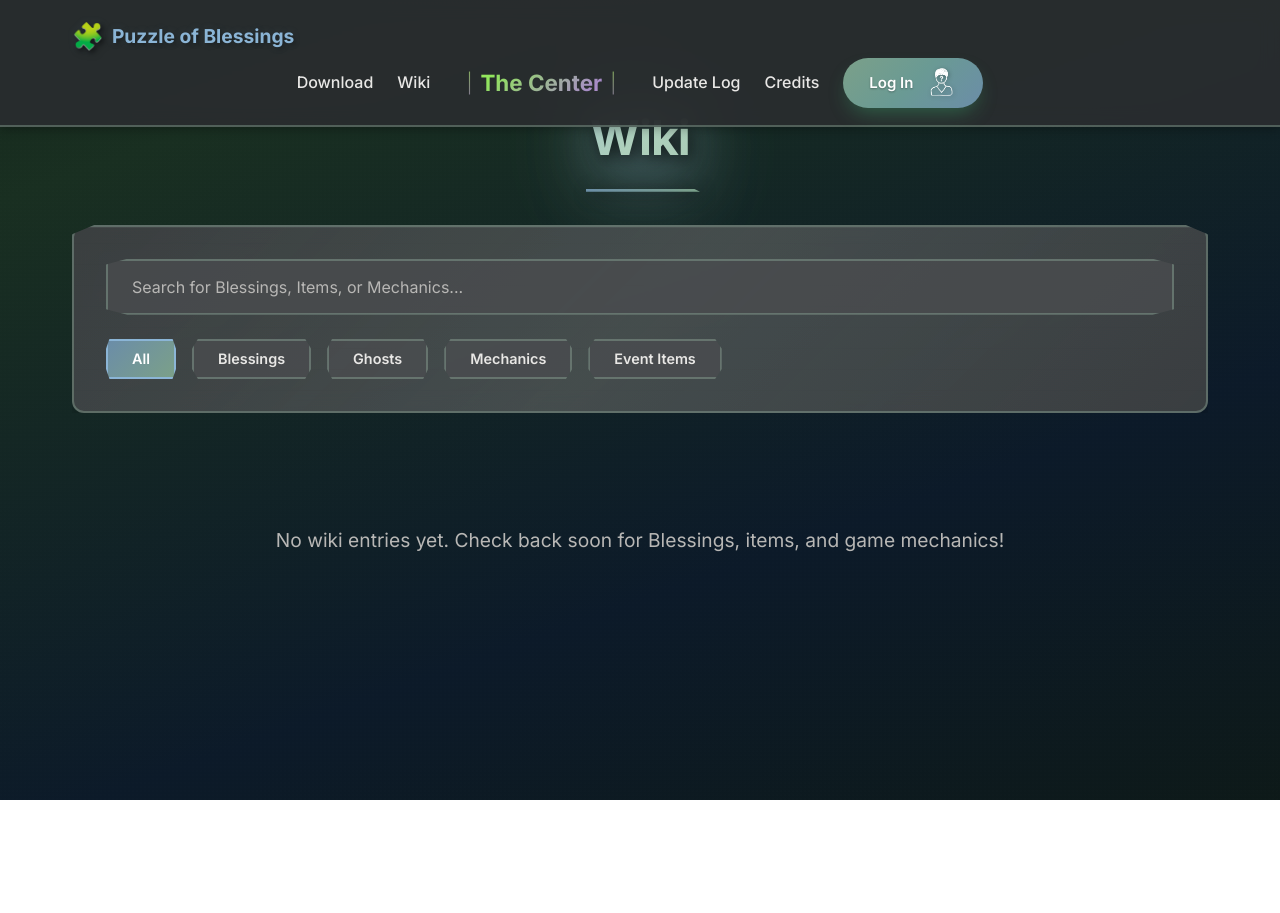
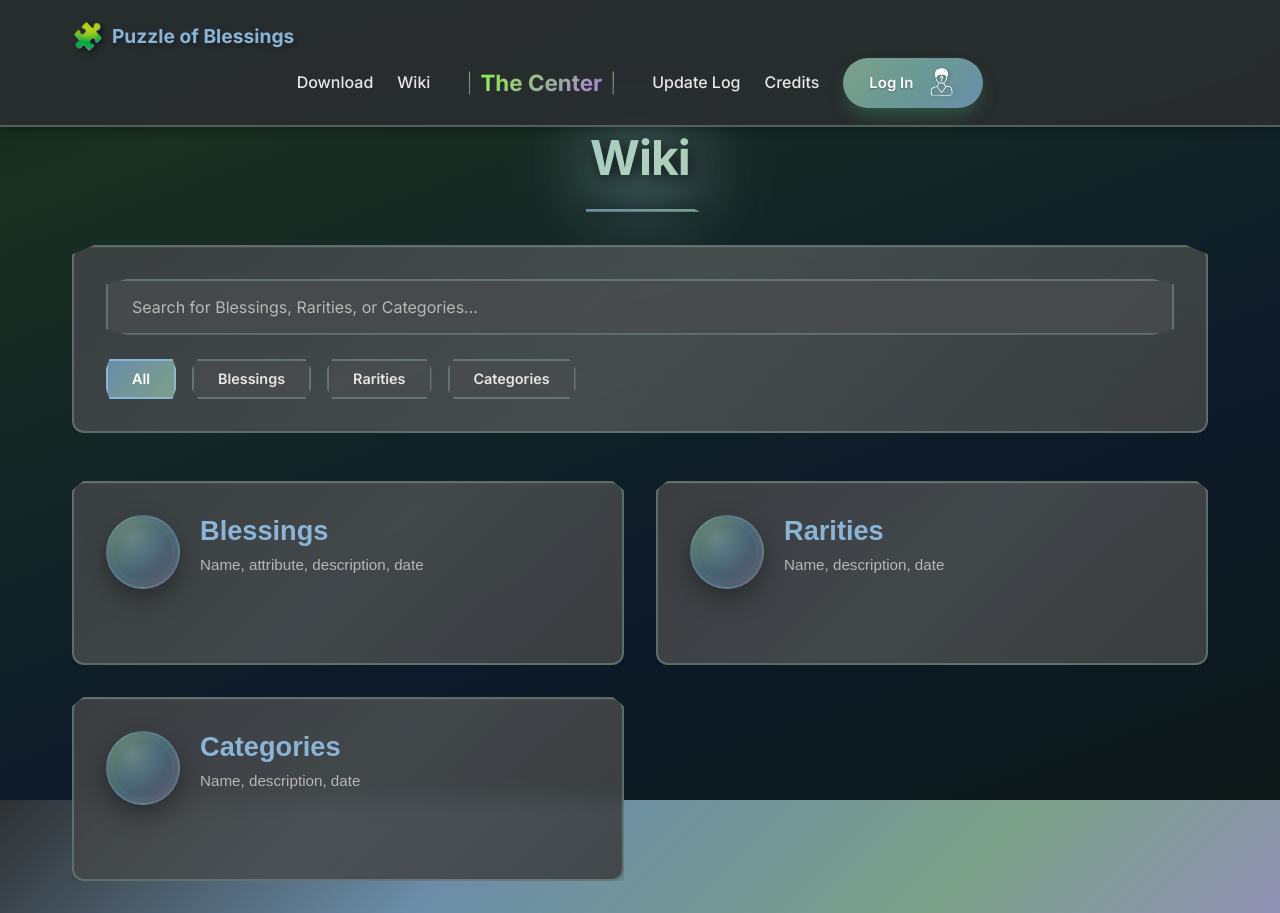
Before and after one commit to SalvadorMilaFilipe/WebsitePuzzleofBlessings, a React (Vite) app: page /wiki in a window 1280 px wide. Before the commit the page ends 800 px from the top, so only its background shows below. Built offline with nearby package versions, Linux system fonts and the light colour scheme.

Commit message:
Alteracoes Website 17/03/2026 - Adição da funcionalidade e infos para a wiki

```diff
--- a/css/wiki.css
+++ b/css/wiki.css
@@ -3,7 +3,8 @@
    =========================================== */
 
 .wiki-main {
-    padding: 2rem 0;
+    /* Navbar is fixed; keep content visible */
+    padding: 7.5rem 0 2rem;
     min-height: calc(100vh - 200px);
 }
 
@@ -85,14 +86,284 @@
     box-shadow: 0 4px 12px rgba(90, 125, 154, 0.28);
 }
 
-.wiki-grid {
+/* ===========================================
+   ELEMENTS GRID (2 per row like sketch)
+   =========================================== */
+.wiki-elements-grid {
     display: grid;
-    grid-template-columns: repeat(auto-fill, minmax(350px, 1fr));
+    grid-template-columns: repeat(2, minmax(0, 1fr));
     gap: 2rem;
     margin-top: 2rem;
 }
 
-.wiki-item {
+.wiki-element-card {
+    appearance: none;
+    width: 100%;
+    text-align: left;
+    cursor: pointer;
+    background: linear-gradient(135deg,
+            rgba(62, 65, 67, 0.92) 0%,
+            rgba(74, 77, 79, 0.88) 50%,
+            rgba(62, 65, 67, 0.92) 100%);
+    padding: 0;
+    border: 2px solid var(--border-vintage);
+    border-radius: 12px;
+    backdrop-filter: blur(10px);
+    transition: all 0.3s ease;
+    box-shadow:
+        0 4px 15px rgba(0, 0, 0, 0.2),
+        inset 0 1px 0 rgba(255, 255, 255, 0.05);
+    position: relative;
+    overflow: hidden;
+}
+
+.wiki-element-card-inner {
+    display: flex;
+    gap: 1.25rem;
+    padding: 2rem;
+    align-items: flex-start;
+    min-height: 180px;
+}
+
+.wiki-element-avatar {
+    width: 74px;
+    height: 74px;
+    border-radius: 999px;
+    flex: 0 0 auto;
+    background:
+        radial-gradient(circle at 35% 30%, rgba(255, 255, 255, 0.18), transparent 55%),
+        linear-gradient(135deg, rgba(107, 203, 119, 0.35), rgba(91, 192, 235, 0.28), rgba(154, 138, 200, 0.25));
+    border: 2px solid rgba(123, 163, 196, 0.35);
+    box-shadow:
+        0 10px 25px rgba(0, 0, 0, 0.35),
+        0 0 0 6px rgba(255, 255, 255, 0.03) inset;
+}
+
+.wiki-element-meta {
+    min-width: 0;
+}
+
+.wiki-element-title {
+    color: var(--blue-accent);
+    font-size: 1.7rem;
+    font-weight: 700;
+    margin-bottom: 0.35rem;
+}
+
+.wiki-element-subtitle {
+    color: var(--text-muted);
+    font-size: 0.95rem;
+    line-height: 1.6;
+}
+
+.wiki-element-card::before {
+    content: '';
+    position: absolute;
+    inset: 0;
+    background: linear-gradient(135deg,
+            rgba(139, 181, 214, 0.10) 0%,
+            rgba(157, 192, 171, 0.10) 50%,
+            rgba(154, 138, 200, 0.10) 100%);
+    opacity: 0;
+    transition: opacity 0.3s ease;
+    pointer-events: none;
+    z-index: 0;
+}
+
+.wiki-element-card:hover::before {
+    opacity: 1;
+}
+
+.wiki-element-card:focus-visible {
+    outline: none;
+    border-color: var(--blue-accent);
+    box-shadow:
+        0 0 0 3px rgba(123, 163, 196, 0.22),
+        0 8px 25px rgba(0, 0, 0, 0.35);
+}
+
+.wiki-element-card:hover {
+    transform: translateY(-5px);
+    box-shadow:
+        0 8px 25px rgba(0, 0, 0, 0.35),
+        inset 0 1px 0 rgba(255, 255, 255, 0.08);
+    border-color: var(--blue-accent);
+}
+
+/* ===========================================
+   MODAL (blur overlay like LoginModal)
+   =========================================== */
+.wiki-modal-overlay {
+    position: fixed;
+    top: 0;
+    left: 0;
+    width: 100vw;
+    height: 100vh;
+    background: rgba(0, 0, 0, 0.85);
+    backdrop-filter: blur(8px);
+    display: flex;
+    justify-content: center;
+    align-items: center;
+    z-index: 10000;
+    animation: fadeIn 0.25s ease-out;
+    padding: 1.25rem;
+}
+
+.wiki-modal {
+    width: min(720px, 100%);
+    max-height: 90vh;
+    overflow: auto;
+    background: #0B120E;
+    border-radius: 12px;
+    border: 1px solid rgba(129, 216, 158, 0.10);
+    box-shadow: 0 20px 50px rgba(0, 0, 0, 0.8), 0 0 30px rgba(129, 216, 158, 0.05);
+    position: relative;
+    padding: 1.75rem 2.25rem 2rem;
+    clip-path: polygon(20px 0, 100% 0,
+            100% calc(100% - 20px),
+            calc(100% - 20px) 100%,
+            0 100%, 0 20px);
+    animation: scaleUp 0.35s cubic-bezier(0.16, 1, 0.3, 1);
+}
+
+.wiki-close-btn {
+    position: absolute;
+    top: 12px;
+    right: 14px;
+    background: transparent;
+    border: none;
+    color: #888;
+    font-size: 1.6rem;
+    cursor: pointer;
+    transition: color 0.2s;
+}
+
+.wiki-close-btn:hover {
+    color: #fff;
+}
+
+.wiki-modal-header {
+    display: flex;
+    align-items: center;
+    gap: 1.25rem;
+    margin-bottom: 1.25rem;
+}
+
+.wiki-modal-avatar {
+    width: 76px;
+    height: 76px;
+    border-radius: 999px;
+    background:
+        radial-gradient(circle at 35% 30%, rgba(255, 255, 255, 0.18), transparent 55%),
+        linear-gradient(135deg, rgba(107, 203, 119, 0.35), rgba(91, 192, 235, 0.28), rgba(154, 138, 200, 0.25));
+    border: 2px solid rgba(123, 163, 196, 0.35);
+    box-shadow:
+        0 10px 25px rgba(0, 0, 0, 0.35),
+        0 0 0 6px rgba(255, 255, 255, 0.03) inset;
+    flex: 0 0 auto;
+}
+
+.wiki-modal-title {
+    margin: 0;
+    font-size: 1.8rem;
+    font-weight: 800;
+    color: #fff;
+}
+
+.wiki-modal-subtitle {
+    margin: 0.25rem 0 0;
+    color: #888;
+    font-size: 0.85rem;
+}
+
+.wiki-modal-form {
+    margin-top: 0.75rem;
+}
+
+.wiki-form-grid {
+    display: grid;
+    grid-template-columns: repeat(2, minmax(0, 1fr));
+    gap: 1rem;
+}
+
+.wiki-form-group label {
+    display: block;
+    font-size: 0.8rem;
+    font-weight: 700;
+    margin-bottom: 0.4rem;
+    color: #ccc;
+}
+
+.wiki-form-group input,
+.wiki-form-group textarea {
+    width: 100%;
+    padding: 0.7rem 1rem;
+    background: #2A2F2C;
+    border: none;
+    color: #fff;
+    font-size: 0.95rem;
+    transition: all 0.2s ease;
+    clip-path: polygon(8px 0%, 100% 0%,
+            100% calc(100% - 8px),
+            calc(100% - 8px) 100%,
+            0% 100%, 0% 8px);
+    box-shadow: inset 0 0 0 1px rgba(255, 255, 255, 0.05);
+    font-family: 'Inter', sans-serif;
+    resize: vertical;
+}
+
+.wiki-form-group input:focus,
+.wiki-form-group textarea:focus {
+    outline: none;
+    background: #343A37;
+    box-shadow: inset 0 0 0 1px #81D89E;
+}
+
+.wiki-form-group-full {
+    grid-column: 1 / -1;
+}
+
+.wiki-modal-actions {
+    display: flex;
+    gap: 1rem;
+    margin-top: 1.25rem;
+}
+
+.wiki-btn-secondary,
+.wiki-btn-primary {
+    flex: 1;
+    padding: 0.85rem 1rem;
+    font-weight: 800;
+    cursor: pointer;
+    clip-path: polygon(10px 0%, 100% 0%,
+            100% calc(100% - 10px),
+            calc(100% - 10px) 100%,
+            0% 100%, 0% 10px);
+    border: none;
+    transition: all 0.2s ease;
+}
+
+.wiki-btn-secondary {
+    background: #151B18;
+    color: #eee;
+    border: 1px solid #333 !important;
+}
+
+.wiki-btn-primary {
+    background: linear-gradient(135deg, #3CB371, #2BA89C, #4DA6C9);
+    color: white;
+    box-shadow: 0 4px 15px rgba(60, 179, 113, 0.3);
+}
+
+.wiki-btn-primary:disabled {
+    opacity: 0.55;
+    cursor: not-allowed;
+}
+
+.wiki-btn-primary:not(:disabled):hover {
+    transform: translateY(-2px);
+    box-shadow: 0 6px 20px rgba(60, 179, 113, 0.4);
+}
     background: linear-gradient(
         135deg,
         rgba(62, 65, 67, 0.92) 0%,
@@ -270,7 +541,11 @@
 
 /* Responsive */
 @media (max-width: 768px) {
-    .wiki-grid {
+    .wiki-main {
+        padding-top: 7rem;
+    }
+
+    .wiki-elements-grid {
         grid-template-columns: 1fr;
     }
 
@@ -278,16 +553,39 @@
         justify-content: center;
     }
 
-    .item-image {
-        width: 50px;
-        height: 50px;
+    .wiki-element-card-inner {
+        min-height: 160px;
+        padding: 1.5rem;
     }
 
-    .item-name {
-        font-size: 1.3rem;
+    .wiki-modal {
+        padding: 1.5rem 1.5rem 1.75rem;
     }
 
-    .item-header-left {
-        gap: 0.75rem;
+    .wiki-form-grid {
+        grid-template-columns: 1fr;
     }
 }
+
+/* Animations (local to Wiki) */
+@keyframes fadeIn {
+    from {
+        opacity: 0;
+    }
+
+    to {
+        opacity: 1;
+    }
+}
+
+@keyframes scaleUp {
+    from {
+        transform: scale(0.95);
+        opacity: 0;
+    }
+
+    to {
+        transform: scale(1);
+        opacity: 1;
+    }
+}
--- a/src/pages/Wiki.jsx
+++ b/src/pages/Wiki.jsx
@@ -1,22 +1,51 @@
-import { useState, useEffect } from 'react'
+import { useMemo, useState } from 'react'
 
-const INITIAL_WIKI_ITEMS = []
+const WIKI_ELEMENTS = [
+  {
+    id: 'blessings',
+    title: 'Blessings',
+    subtitle: 'Name, attribute, description, date',
+    modalType: 'blessing',
+  },
+  {
+    id: 'rarities',
+    title: 'Rarities',
+    subtitle: 'Name, description, date',
+    modalType: 'simple',
+  },
+  {
+    id: 'categories',
+    title: 'Categories',
+    subtitle: 'Name, description, date',
+    modalType: 'simple',
+  },
+]
 
 function Wiki() {
   const [searchTerm, setSearchTerm] = useState('')
   const [activeFilter, setActiveFilter] = useState('all')
-  const [wikiItems] = useState(INITIAL_WIKI_ITEMS)
+  const [selectedElement, setSelectedElement] = useState(null)
 
-  const filteredItems = wikiItems.filter(item => {
-    const matchesSearch = searchTerm === '' ||
-      item.name.toLowerCase().includes(searchTerm.toLowerCase()) ||
-      (item.description && item.description.toLowerCase().includes(searchTerm.toLowerCase()))
-    const matchesFilter = activeFilter === 'all' || item.type === activeFilter
-    return matchesSearch && matchesFilter
-  })
+  const visibleElements = useMemo(() => {
+    const byFilter = activeFilter === 'all'
+      ? WIKI_ELEMENTS
+      : WIKI_ELEMENTS.filter((el) => el.id === activeFilter)
+
+    if (!searchTerm) return byFilter
+
+    const q = searchTerm.toLowerCase()
+    return byFilter.filter((el) => {
+      return (
+        el.title.toLowerCase().includes(q) ||
+        (el.subtitle && el.subtitle.toLowerCase().includes(q))
+      )
+    })
+  }, [activeFilter, searchTerm])
+
+  const closeModal = () => setSelectedElement(null)
 
   return (
-    <main className="wiki-main" style={{ paddingTop: '100px' }}>
+    <main className="wiki-main">
       <div className="container">
         <h1 className="section-title">Wiki</h1>
 
@@ -29,7 +58,7 @@ function Wiki() {
                 id="wiki-search"
                 value={searchTerm}
                 onChange={(e) => setSearchTerm(e.target.value)}
-                placeholder="Search for Blessings, Items, or Mechanics..."
+                placeholder="Search for Blessings, Rarities, or Categories..."
                 autoComplete="off"
               />
             </div>
@@ -41,78 +70,114 @@ function Wiki() {
                 All
               </button>
               <button
-                className={`filter-tab ${activeFilter === 'blessing' ? 'active' : ''}`}
-                onClick={() => setActiveFilter('blessing')}
+                className={`filter-tab ${activeFilter === 'blessings' ? 'active' : ''}`}
+                onClick={() => setActiveFilter('blessings')}
               >
                 Blessings
               </button>
               <button
-                className={`filter-tab ${activeFilter === 'ghost' ? 'active' : ''}`}
-                onClick={() => setActiveFilter('ghost')}
+                className={`filter-tab ${activeFilter === 'rarities' ? 'active' : ''}`}
+                onClick={() => setActiveFilter('rarities')}
               >
-                Ghosts
+                Rarities
               </button>
               <button
-                className={`filter-tab ${activeFilter === 'mechanic' ? 'active' : ''}`}
-                onClick={() => setActiveFilter('mechanic')}
+                className={`filter-tab ${activeFilter === 'categories' ? 'active' : ''}`}
+                onClick={() => setActiveFilter('categories')}
               >
-                Mechanics
-              </button>
-              <button
-                className={`filter-tab ${activeFilter === 'event' ? 'active' : ''}`}
-                onClick={() => setActiveFilter('event')}
-              >
-                Event Items
+                Categories
               </button>
             </div>
           </div>
         </div>
 
-        {/* Results Grid */}
-        {filteredItems.length > 0 ? (
-          <div className="wiki-grid">
-            {filteredItems.map(item => (
-              <div key={item.id} className="wiki-item lowpoly-card" data-type={item.type} data-name={item.name}>
-                <div className="item-header">
-                  <div className="item-header-left">
-                    {item.image && (
-                      <img src={item.image} alt={item.name} className="item-image" />
-                    )}
-                    <h3 className="item-name">{item.name}</h3>
+        {/* Elements Grid (2 per row) */}
+        {visibleElements.length > 0 ? (
+          <div className="wiki-elements-grid">
+            {visibleElements.map((el) => (
+              <button
+                key={el.id}
+                type="button"
+                className="wiki-element-card lowpoly-card"
+                onClick={() => setSelectedElement(el)}
+              >
+                <div className="wiki-element-card-inner">
+                  <div className="wiki-element-avatar" aria-hidden="true"></div>
+                  <div className="wiki-element-meta">
+                    <div className="wiki-element-title">{el.title}</div>
+                    <div className="wiki-element-subtitle">{el.subtitle}</div>
                   </div>
-                  {item.rarity && (
-                    <span className={`item-rarity ${item.rarity}`}>
-                      {item.rarity.charAt(0).toUpperCase() + item.rarity.slice(1)}
-                    </span>
-                  )}
                 </div>
-                <div className="item-content">
-                  {item.description && (
-                    <p className="item-description">{item.description}</p>
-                  )}
-                  {item.info && (
-                    <div className="item-info">
-                      {Object.entries(item.info).map(([key, value]) => (
-                        <div key={key} className="info-row">
-                          <strong>{key}:</strong> {value}
-                        </div>
-                      ))}
-                    </div>
-                  )}
-                </div>
-              </div>
+              </button>
             ))}
           </div>
         ) : (
           <div className="no-results">
             <p>
-              {searchTerm || activeFilter !== 'all'
-                ? 'No results found. Try a different search term.'
-                : 'No wiki entries yet. Check back soon for Blessings, items, and game mechanics!'}
+              No results found. Try a different search term.
             </p>
           </div>
         )}
       </div>
+
+      {/* Modal (blurred background, no redirect) */}
+      {selectedElement && (
+        <div className="wiki-modal-overlay" onClick={closeModal} role="dialog" aria-modal="true">
+          <div className="wiki-modal" onClick={(e) => e.stopPropagation()}>
+            <button className="wiki-close-btn" onClick={closeModal} aria-label="Close">
+              ×
+            </button>
+
+            <div className="wiki-modal-header">
+              <div className="wiki-modal-avatar" aria-hidden="true"></div>
+              <div className="wiki-modal-header-text">
+                <h2 className="wiki-modal-title">{selectedElement.title}</h2>
+                <p className="wiki-modal-subtitle">Fill in the fields below.</p>
+              </div>
+            </div>
+
+            <form className="wiki-modal-form" onSubmit={(e) => e.preventDefault()}>
+              <div className="wiki-form-grid">
+                <div className="wiki-form-group">
+                  <label>Image</label>
+                  <input type="url" placeholder="Image URL (optional)" />
+                </div>
+
+                <div className="wiki-form-group">
+                  <label>Name</label>
+                  <input type="text" placeholder={`Name of the ${selectedElement.id.slice(0, -1)}`} />
+                </div>
+
+                {selectedElement.modalType === 'blessing' && (
+                  <div className="wiki-form-group wiki-form-group-full">
+                    <label>Attribute</label>
+                    <input type="text" placeholder="Ex: +1 sorte" />
+                  </div>
+                )}
+
+                <div className="wiki-form-group wiki-form-group-full">
+                  <label>Description</label>
+                  <textarea rows={4} placeholder="Write a short description..." />
+                </div>
+
+                <div className="wiki-form-group">
+                  <label>Date Added</label>
+                  <input type="date" />
+                </div>
+              </div>
+
+              <div className="wiki-modal-actions">
+                <button type="button" className="wiki-btn-secondary" onClick={closeModal}>
+                  Close
+                </button>
+                <button type="button" className="wiki-btn-primary" disabled>
+                  Save (soon)
+                </button>
+              </div>
+            </form>
+          </div>
+        </div>
+      )}
     </main>
   )
 }
```
